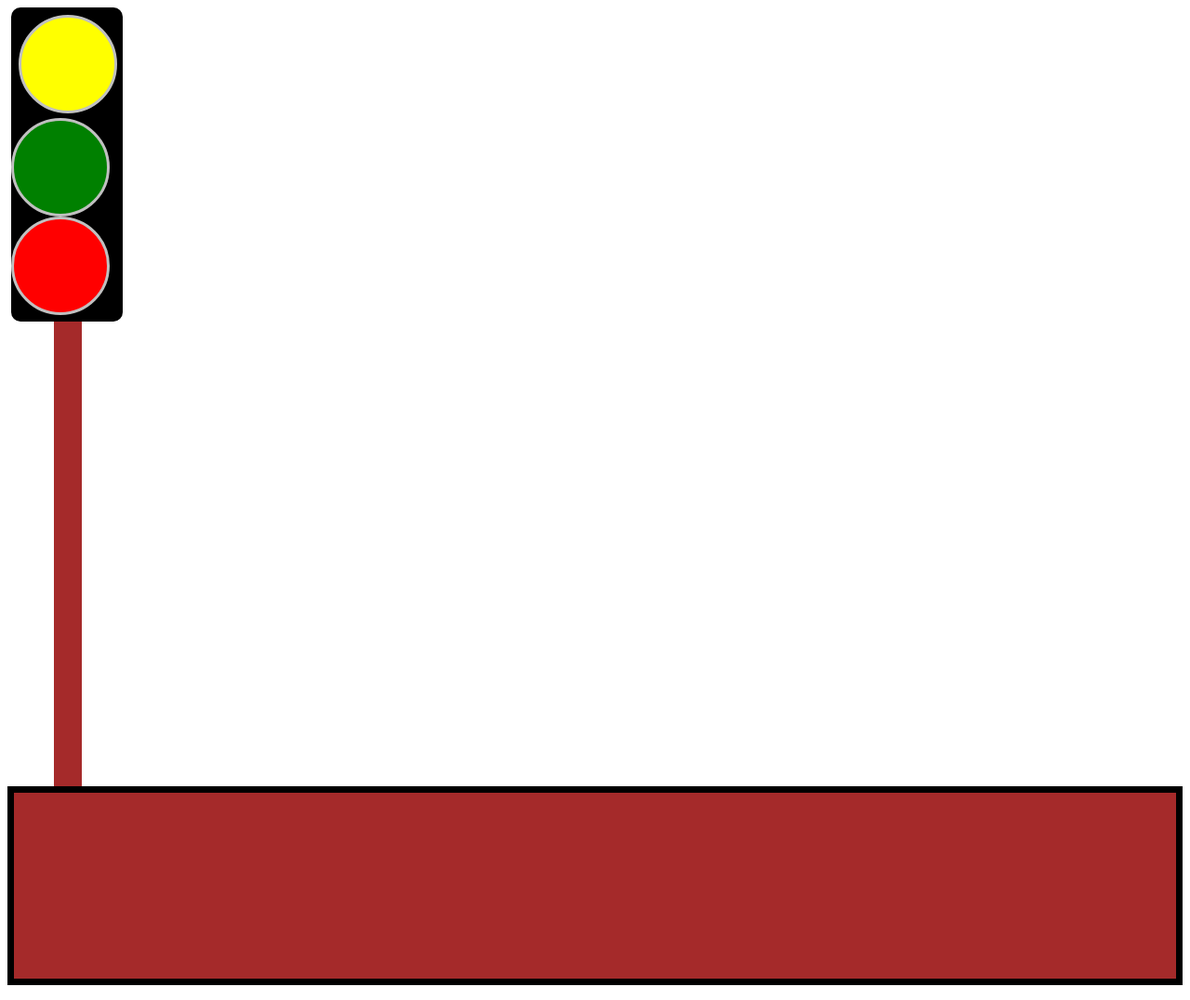
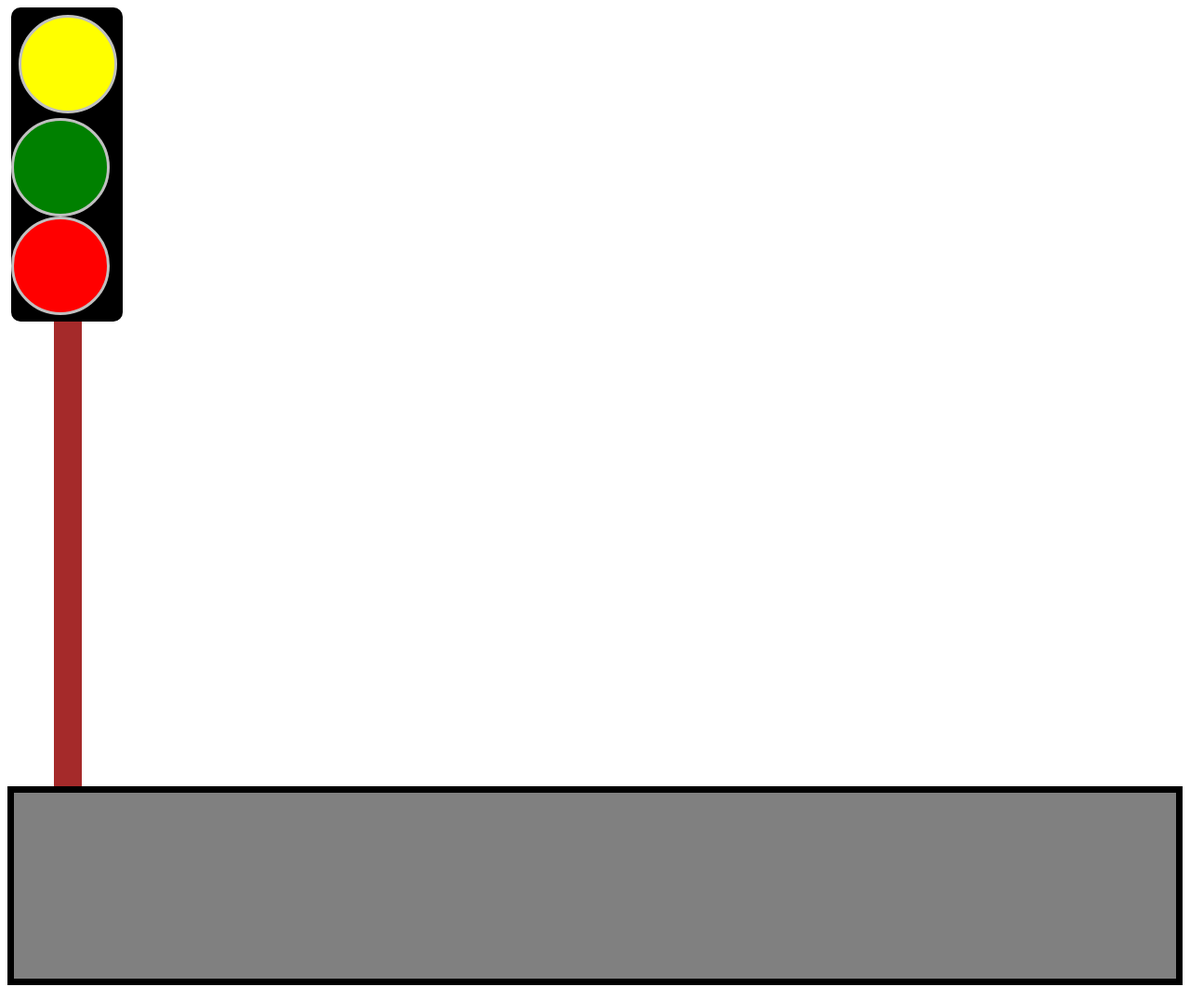
Before and after one commit to God-sprison/Traffic-light-, a plain HTML site: page index.html in a window 1280 px wide. Shown: the whole page at 93% size. Drawn offline with Linux system fonts and the light colour scheme.

Commit message:
Update index.html

```diff
--- a/index.html
+++ b/index.html
@@ -53,7 +53,7 @@
       }
       #road{
         height:200px;
-        background-color: brown;
+        background-color:gray;
         border-style:solid;
         border-width:7px;
         border-color:black;
```
